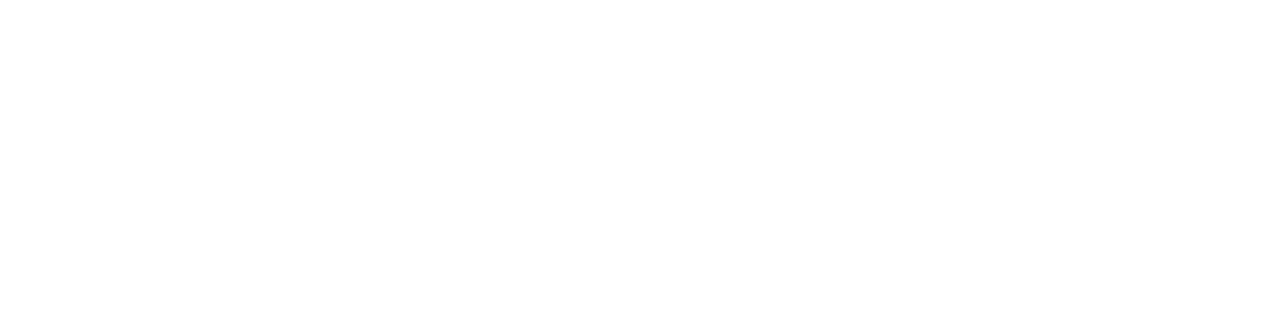
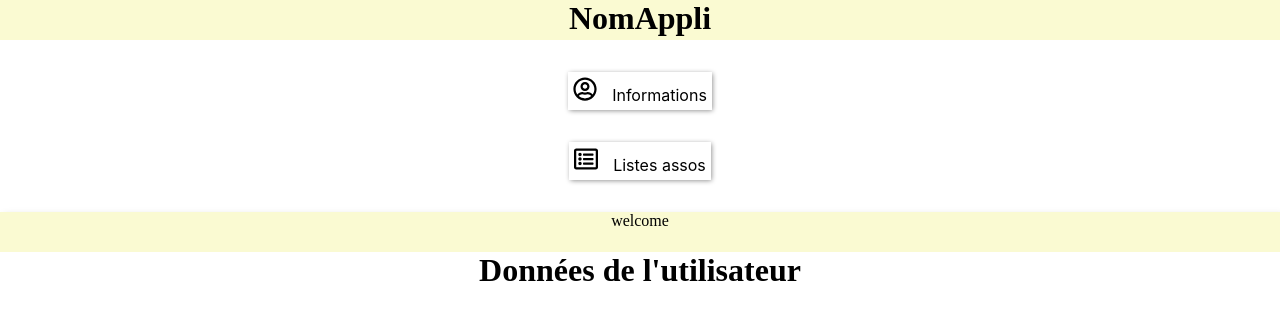
Before and after one commit to vqlion/WEB_3TC, a React (Create React App) app: page /profile/info in a window 1280 px wide. Before the commit this address had no page. Shown: the top 320 px of the page. Built offline with nearby package versions, Linux system fonts and the light colour scheme.

Commit message:
User page in nested routes

```diff
--- a/src/App.js
+++ b/src/App.js
@@ -4,7 +4,7 @@ import AuthPage from './components/auth';
 import Userpage1 from './components/userpage1';
 import HomePage from './components/homepage';
 import './App.css';
-import  {MapPage} from './components/Map_Assoc'
+import { MapPage } from './components/Map_Assoc'
 import Userdata from './components/info';
 
 
@@ -16,8 +16,10 @@ function App() {
           <Route path="/" element={<HomePage />} />
           <Route path="/auth" element={<AuthPage />} />
           <Route path="/map" element={<MapPage />} />
-        <Route path="/profile" element={<Userpage1 />} />
-        <Route path="/info" element={<Userdata />} />
+          <Route path="profile" element={<Userpage1 />}>
+            <Route path="info" element={<Userdata />} />
+            <Route path="asso" element={<Userdata />} />
+          </Route>
         </Routes>
       </BrowserRouter>
     </>
--- a/src/components/user_page1.css
+++ b/src/components/user_page1.css
@@ -1,12 +1,10 @@
   .mainContainer {
     width: 100%;
-    height: 100%;
     grid-gap: 5px;
     background-color: white;
     margin: 0;
   }
   .header {
-    font-family: 'Courgette',cursive;
     background-color: lightgoldenrodyellow;
     display: flex;
     flex-direction: column;
@@ -20,7 +18,6 @@
     user-select: none;
   }
   .wrapper{
-    font-family: 'Courgette',cursive;
     background-color: white;
     width: 100%;
     height: 100%;
@@ -29,36 +26,9 @@
     align-items: center;
     margin: 0;
   }
-  a {
-    outline: none;
-    text-decoration: none;
-    display: flex;
-    width: 23%;
-    height: 10%;
-    /* padding-top: 10px; */
-    margin: 0;
-    margin-right: 0.625%;
-    text-align: center;
-    font-size: large;
-    color: white;
-    justify-content: center;
-    flex-direction: row;
-    align-items: center;
-    border-radius: 2;
-    box-shadow: 4px 4px 8px rgba(0, 0, 0, 0.205);
-  }
-  a:link, a:visited, a:focus {
-    background: white;
-    color: grey;
-  }
 
-  a:hover {
-    background: white;
-    color: black;
-  }
   .icon{
     margin-right: 15px;
     font-size: x-large;
     color: black;
-
   }
--- a/src/components/userpage1.js
+++ b/src/components/userpage1.js
@@ -1,19 +1,23 @@
 import './user_page1.css'
+import '../index.css'
 import React from 'react'
-import { FaRegUserCircle ,FaRegListAlt} from "react-icons/fa";
+import { FaRegUserCircle, FaRegListAlt } from "react-icons/fa";
+import { Outlet } from 'react-router-dom';
+import { Link } from 'react-router-dom';
 function Userpage1() {
     return (
         <div className='mainContainer'>
             <div className='header'>
                 <h2 class='nameAppli'>NomAppli</h2>
-             </div>
+            </div>
             <div className='wrapper'>
-                <a href="/info"><FaRegUserCircle className='icon'/>Informations</a>
-                <a href="/asso"><FaRegListAlt className='icon'/>Listes Assos</a>
-             </div>
+                <Link className='link-box' to="info"><FaRegUserCircle className='icon' />Informations</Link>
+                <Link className='link-box' to="asso"><FaRegListAlt className='icon' />Listes assos</Link>
+            </div>
+            <Outlet />
         </div>
 
-     );
+    );
 
 }
 
```
Lines whose indentation alone changed are shown as unchanged.
